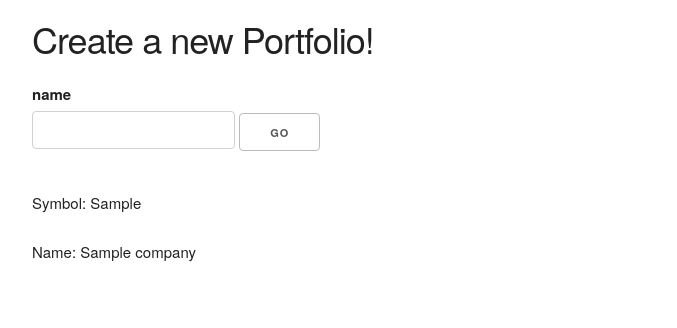
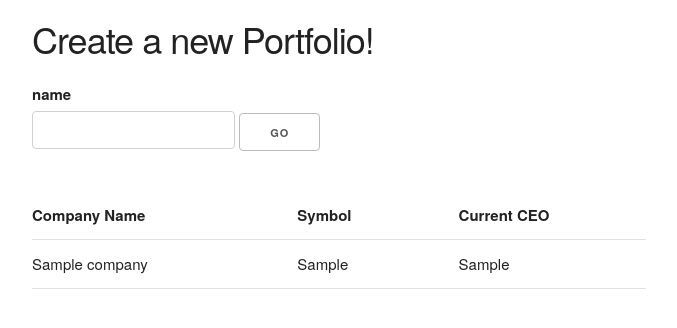
Before and after one commit to tobyatgithub/stock_portfolio, a Flask app: page /portfolio in a window 1280 px wide. Shown: the part 174-502 px from the top of the page, without its empty margins (96-773 px from the left). Run offline with Flask 2, Linux system fonts and the light colour scheme; tables that the repository leaves empty hold one stand-in row (values such as "Sample post").

Commit message:
tables yeah

```diff
--- a/src/templates/portfolio/portfolio.html
+++ b/src/templates/portfolio/portfolio.html
@@ -13,12 +13,22 @@
   </div>
   <div>
     {% for portfolio in portfolios %}
+    <table style="width:60%">
       <div class="portfolio">
+        <tr>
+          <th>Company Name</th>
+          <th>Symbol</th>
+          <th>Current CEO</th>
+        </tr>
         {% for company in portfolio.companies %}
-          <p>Symbol: {{ company.symbol }}</p>
-          <p>Name: {{ company.name }}</p>
+          <tr>
+            <td> {{ company.name }} </td>
+            <td> {{ company.symbol }} </td>
+            <td> {{ company.CEO }} </td>
+          </tr>
         {% endfor %}
       </div>
+    </table>
     {% endfor %}
   </div>
 </div>
```
